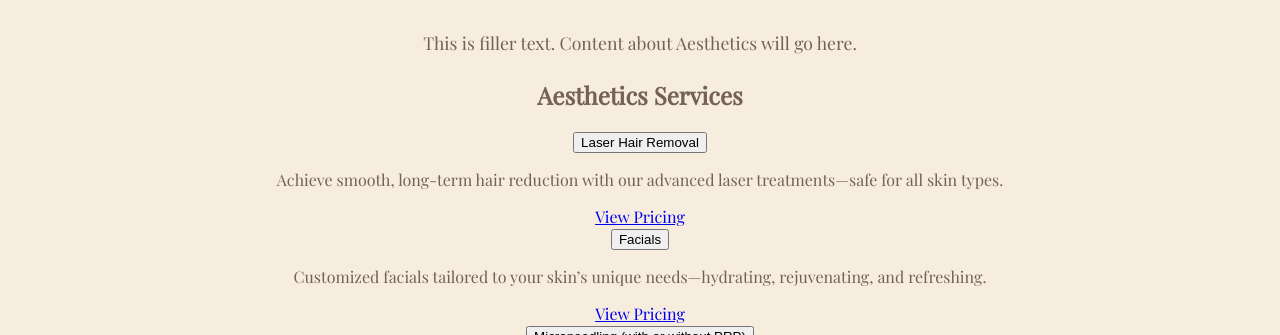
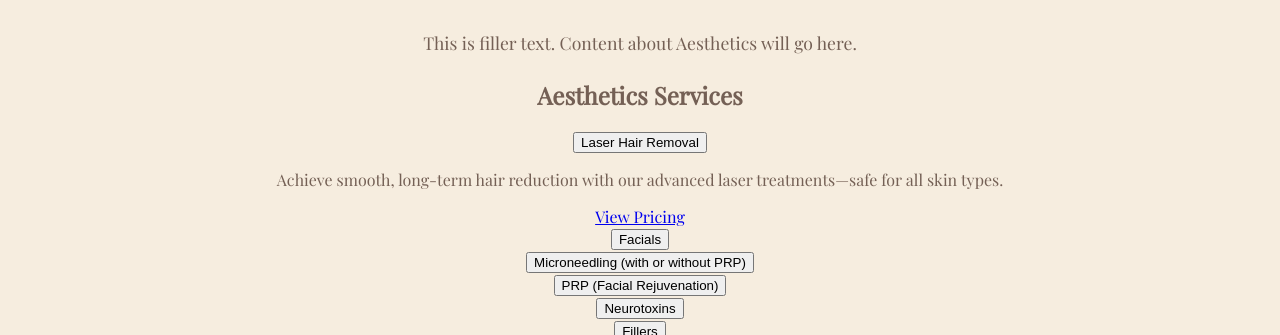
Before and after one commit to MedspAIDev/Aetheria, a plain HTML site: page aesthetics.html in a window 1280 px wide. Both pictures are taken after a click on the button "Laser Hair Removal". Shown: the part 465-800 px from the top of the page. Drawn offline with nearby package versions, Linux system fonts and the light colour scheme.

Commit message:
Update aesthetics.html

```diff
--- a/aesthetics.html
+++ b/aesthetics.html
@@ -151,5 +151,25 @@
   </div>
 </footer>
 
+<script>
+  document.querySelectorAll('.accordion-toggle').forEach(button => {
+    button.addEventListener('click', () => {
+      const content = button.nextElementSibling;
+      const isActive = button.classList.contains('active');
+
+      document.querySelectorAll('.accordion-toggle').forEach(btn => {
+        btn.classList.remove('active');
+        btn.nextElementSibling.style.display = 'none';
+      });
+
+      if (!isActive) {
+        button.classList.add('active');
+        content.style.display = 'block';
+      }
+    });
+  });
+</script>
+
+
 </body>
 </html>
```
